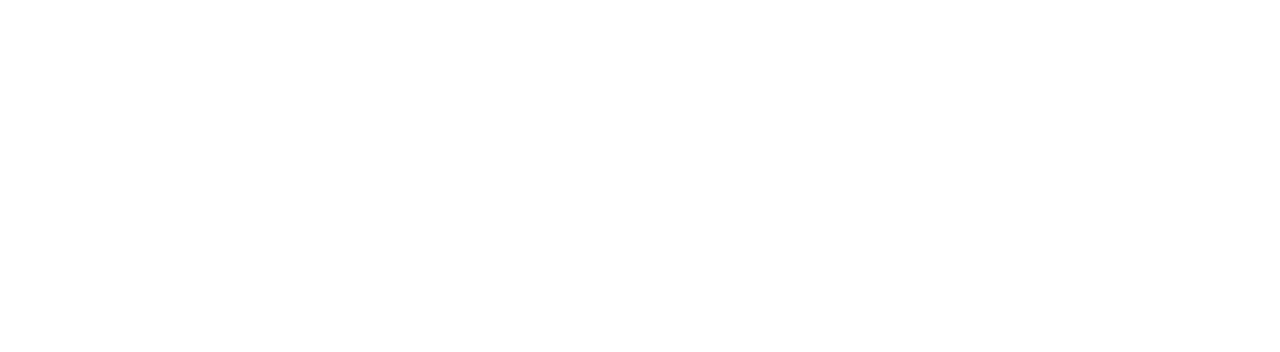
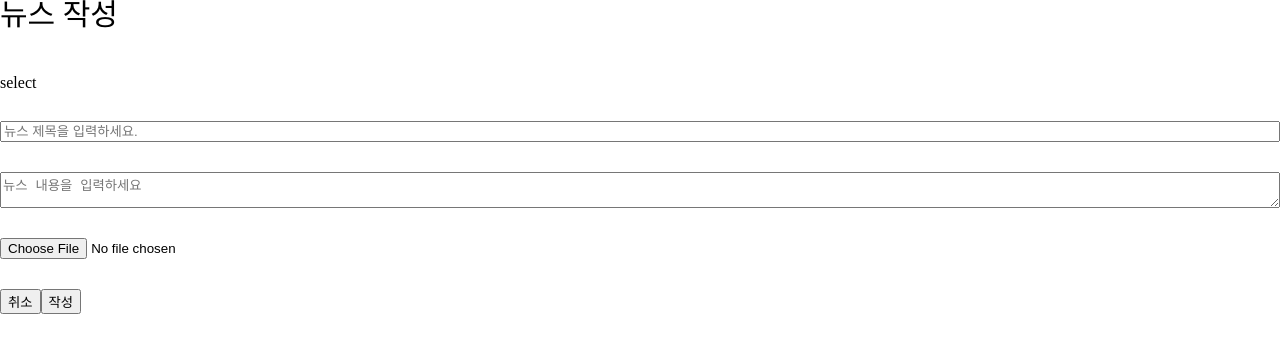
Before and after one commit to vjiji/front-hanghae-board, a React (Create React App) app: page /newpost in a window 1280 px wide. Before the commit this address had no page. Shown: the top 352 px of the page. Built offline with nearby package versions, Linux system fonts and the light colour scheme.

Commit message:
feat: NewPost 컴포넌트를 생성한다

```diff
--- /dev/null
+++ b/src/pages/NewPost.jsx
@@ -0,0 +1,36 @@
+import React from 'react';
+import styled from 'styled-components';
+
+const NewPost = () => {
+  return (
+    <NewPostLayout>
+      <h1>뉴스 작성</h1>
+      <div>select</div>
+      <input placeholder="뉴스 제목을 입력하세요." />
+      <textarea placeholder="뉴스 내용을 입력하세요" />
+      <input
+        placeholder="이미지를 첨부해 주세요"
+        type="file"
+      />
+      <ButtonBox>
+        <button>취소</button>
+        <button>작성</button>
+      </ButtonBox>
+    </NewPostLayout>
+  );
+};
+
+export default NewPost;
+
+const NewPostLayout = styled.div`
+  display: flex;
+  flex-direction: column;
+  gap: 30px;
+
+  h1 {
+    margin-bottom: 15px;
+    font-size: 30px;
+  }
+`;
+
+const ButtonBox = styled.div``;
--- a/src/routes/Router.jsx
+++ b/src/routes/Router.jsx
@@ -5,6 +5,7 @@
 } from 'react-router-dom';
 import Layout from 'components/layout/Layout';
 import Main from 'pages/Main';
+import NewPost from 'pages/NewPost';
 
 const Router = () => {
   return (
@@ -12,6 +13,10 @@
       <Routes>
         <Route path="/" element={<Layout />}>
           <Route index element={<Main />} />
+          <Route
+            path="/newpost"
+            element={<NewPost />}
+          />
         </Route>
       </Routes>
     </BrowserRouter>
```
